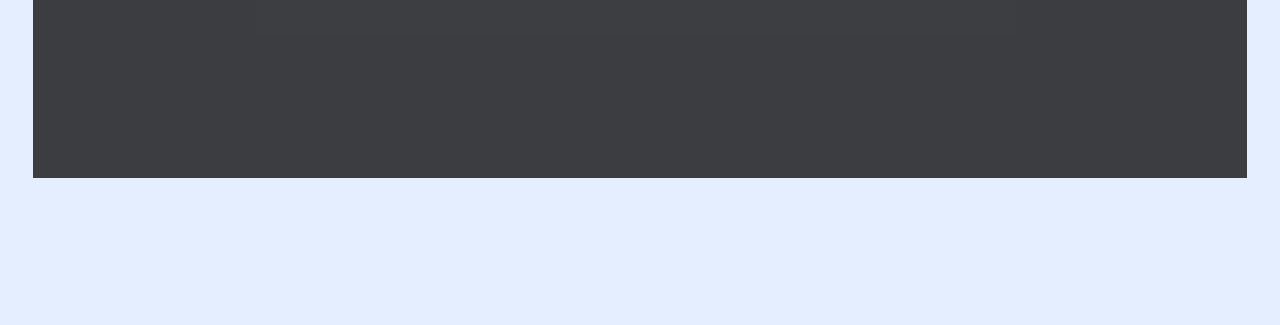
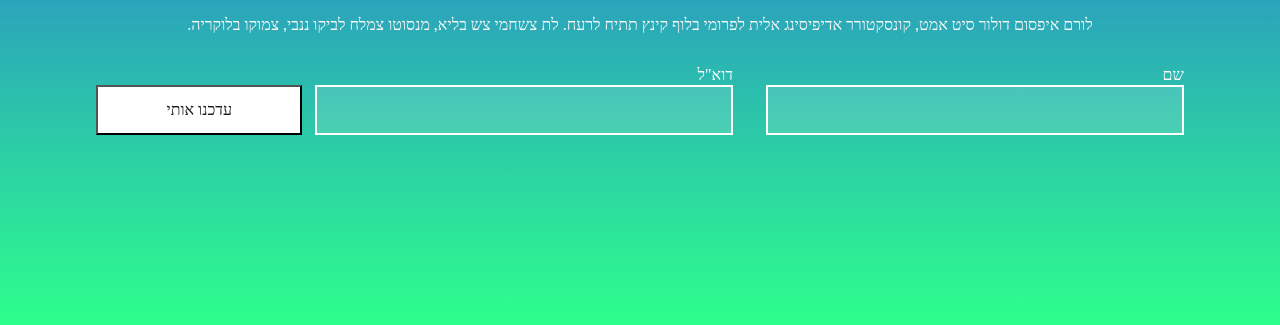
Before and after one commit to GiladDavidian/Main-Projects, a plain HTML site: page project3.html in a window 1280 px wide. Shown: the part 475-800 px from the top of the page. Drawn offline with Linux system fonts and the light colour scheme.

Commit message:
Projects Updates

```diff
--- a/project1.css
+++ b/project1.css
@@ -5,16 +5,22 @@
 }
 
 body {
+    width: 100vw;
+    height: 100vh;
+}
+
+.hero {
     background-image: url(Path15.png);
     background-repeat: no-repeat;
     background-position: top center;
+    height: 90%;
+    margin-top: -10%;
 }
 
 .text {
-    font-family: Arial, Helvetica, sans-serif;
+    font-family: 'Assistant';
     direction: rtl;
     text-align: center;
-    margin-top: 25vh;
 }
 
 .text h1 {
--- a/project3.css
+++ b/project3.css
@@ -5,7 +5,7 @@
 }
 
 body {
-    background-color: #E5EEFF;
+    background: linear-gradient(180deg, rgba(40, 30, 255, 1) 0%, rgba(45, 255, 140, 1) 100%);
 }
 
 .container {
@@ -18,7 +18,65 @@ body {
 .box {
     width: 1214px;
     height: 506px;
-    background-color: #1A1A1AD4;
+    direction: rtl;
+    text-align: center;
+    display: flex;
+    flex-direction: column;
+    justify-content: center;
+    align-items: center;
+    color: #FFFFFF;
+}
+
+.box h1 {
+    font: normal normal normal 160px/231px Satisfy;
+}
+
+.p1 {
+    font: normal normal normal 32px/38px Varela Round;
+}
+
+.p2 {
+    font: normal normal normal 16px/20px Varela Round;
+    color: #F9F9F9;
+    padding: 30px;
+}
+
+form {
+    display: flex;
+    align-items: flex-end;
+    gap: 1vw;
+}
+
+.nameInput,
+.mail {
+    display: flex;
+    flex-direction: column;
+    align-items: flex-start;
+}
+
+.nameInput {
+    margin-left: 20px;
+}
+
+label {
+    display: block;
+    font: normal normal normal 16px/20px Varela Round;
+}
+
+input {
+    font-size: 1.7rem;
+    width: 418px;
+    height: 50px;
+    background: #F6F6F624 0% 0% no-repeat padding-box;
+    border: 2px solid #FFFFFF;
+}
+
+button {
+    width: 206px;
+    height: 50px;
+    font: normal normal normal 16px/20px Varela Round;
+    color: #1C1C1C;
+    background-color: white;
 }
 
 @media(max-width: 576px) {
--- a/project3.html
+++ b/project3.html
@@ -6,14 +6,34 @@
     <meta name="viewport" content="width=device-width, initial-scale=1.0">
     <title>Project3</title>
     <link rel="stylesheet" href="project3.css">
+    <link rel="preconnect" href="https://fonts.googleapis.com">
+    <link rel="preconnect" href="https://fonts.gstatic.com" crossorigin>
+    <link href="https://fonts.googleapis.com/css2?family=Assistant:wght@200..800&family=Satisfy&display=swap"
+        rel="stylesheet">
 </head>
 
 <body>
     <div class="container">
-        <div class="box"></div>
+        <div class="box">
+            <h1>Here & Now</h1>
+            <p class="p1">רצינו להזמין אתכם להנות משלל מתנות</p>
+            <p class="p2">לורם איפסום דולור סיט אמט, קונסקטורר אדיפיסינג אלית לפרומי בלוף קינץ תתיח לרעח. לת צשחמי צש
+                בליא, מנסוטו
+                צמלח לביקו
+                ננבי, צמוקו בלוקריה.</p>
+            <form action="">
+                <div class="nameInput">
+                    <label for="">שם</label>
+                    <input type="text">
+                </div>
+                <div class="mail">
+                    <label for="">דוא"ל</label>
+                    <input type="text">
+                </div>
+                <button>עדכנו אותי</button>
+            </form>
+        </div>
     </div>
-
-
 </body>
 
 </html>
--- a/project4.css
+++ b/project4.css
@@ -5,7 +5,7 @@
 }
 
 body {
-    background-color: #E5EEFF;
+    background-image: url(Coffee.png);
 }
 
 .container {
@@ -14,7 +14,7 @@ body {
 }
 
 .containerBox {
-    width: 50vw;
+    width: 45vw;
     height: 100vh;
     display: flex;
     justify-content: center;
@@ -26,7 +26,55 @@ body {
 .box {
     width: 438px;
     height: 506px;
-    background-color: #1A1A1AD4;
+    direction: rtl;
+}
+
+h1,
+p,
+label,
+button {
+    font-family: "Heebo", sans-serif;
+}
+
+.box h1 {
+    font-size: 43px;
+    color: #020253;
+}
+
+.box p {
+    font-size: 20px;
+    color: #020253;
+    margin-top: 30px;
+}
+
+.box label {
+    display: block;
+    width: 58px;
+    height: 24px;
+    margin-top: 30px;
+}
+
+.box input {
+    width: 418px;
+    height: 50px;
+    font-size: 30px;
+    background-color: #E5EEFF;
+    border: none;
+    border-bottom: 5px solid #020253;
+}
+
+.box button {
+    width: 166px;
+    height: 50px;
+    font-size: 22px;
+    color: #FFFFFF;
+    background-color: #020253;
+    margin-top: 25px;
+}
+
+.box button {
+    display: block;
+    cursor: pointer;
 }
 
 @media(max-width: 576px) {
```
Also changed, not shown: project1.html (+9 -3 lines), project4.html (+17 -1 lines), 1 other file.
